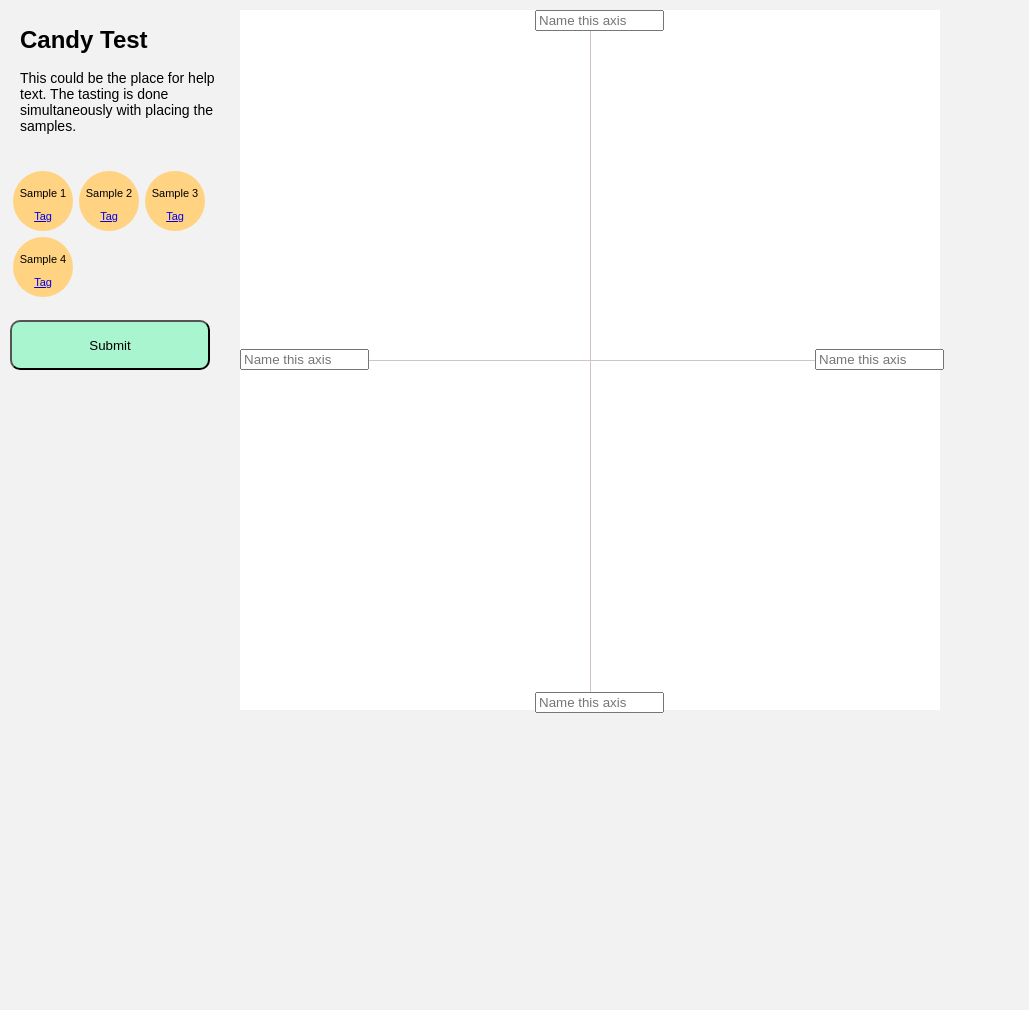
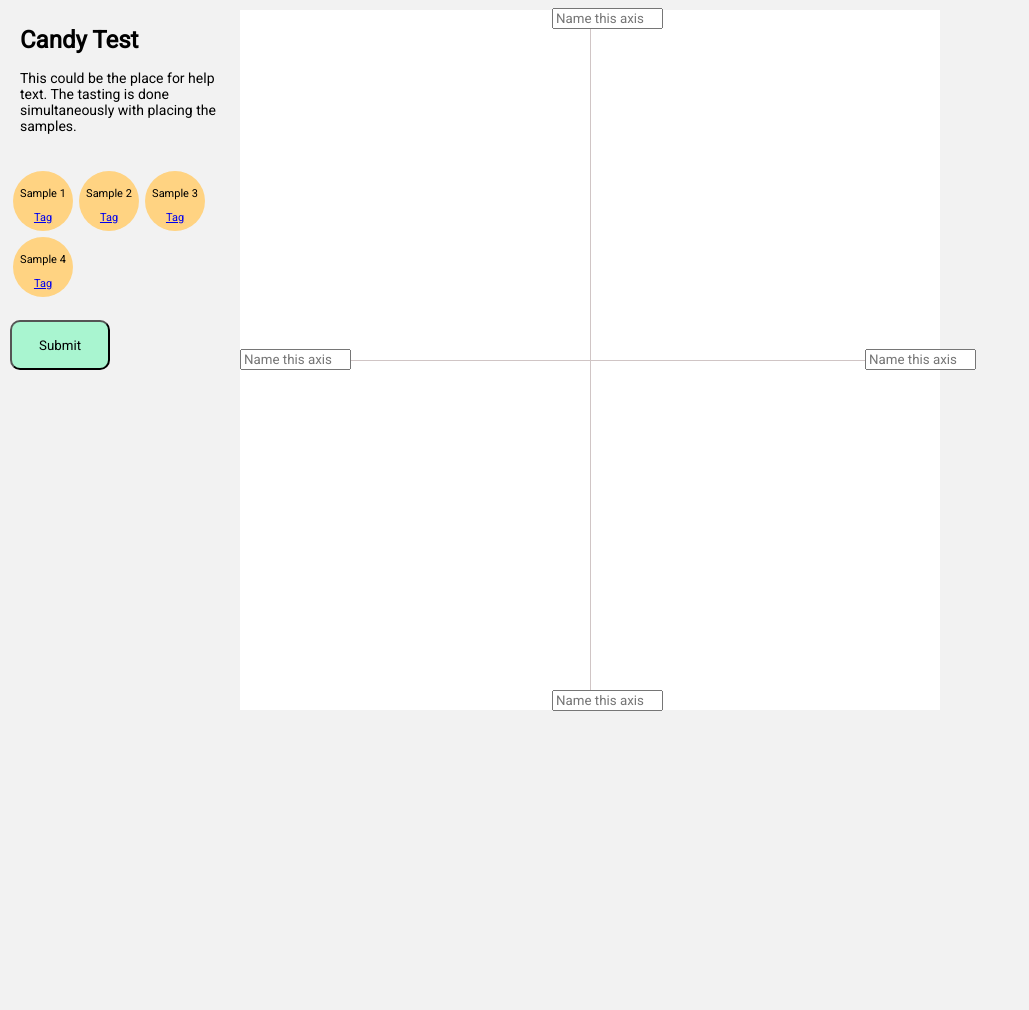
Before and after one commit to Esensorics/esenrosicsDevelopment, a PHP site: page / in a window 1280 px wide. Shown: the whole page, without its empty margins (0-1029 px from the left). Run offline with PHP 8.4, Linux system fonts and the light colour scheme; some libraries are stand-ins or nearby versions.

Commit message:
changed font

```diff
--- a/Team/index.html
+++ b/Team/index.html
@@ -8,6 +8,7 @@
   <script src="https://code.jquery.com/ui/1.11.4/jquery-ui.js"></script>
   <link rel="stylesheet" href="style.css">
   <script>
+
 
   $(function() {
 
@@ -227,6 +228,8 @@ $(".add_tag_layer").click(function(e) {
 
 
   </script>
+  <link href='http://fonts.googleapis.com/css?family=Roboto:400' rel='stylesheet' type='text/css'>
+
 </head>
 <body>
 
@@ -274,13 +277,11 @@ $(".add_tag_layer").click(function(e) {
 	  	<input id="add_tag_newtag4" type="text" value="" />
 	  	<input type="button" name="tag" class="add_tag_layer_button" value="Add" onclick="javascript:$('#add_tag_link4').html('(' + $('#add_tag_newtag4').val() + ') <a href=&quot;javascript:$(\'#add_tag_layer4\').toggle();&quot;><img src=&quot;img/icon_edit.png&quot; width=&quot;10&quot; /></a>'); $('#add_tag_layer4').toggle();" />
 	  </div>
-    	</div>
+  </div>
 </div>
+<button  type="button" id="submitbutton" onclick="submit_function()">Submit</button>
+   </div>
 
-
-     <button  type="button" id="submitbutton" onclick="submit_function()">Submit</button>
-
-  </div>
 
 
 
--- a/Team/style.css
+++ b/Team/style.css
@@ -1,5 +1,8 @@
+* {
+	font-family: 'Roboto', sans-serif;
+}
+
 body {
-	font-family: "Arial";
 	margin: 10px;
 	background: #f2f2f2;
 }
@@ -119,13 +122,12 @@ vertical-align: middle;
 
 #submitbutton {
     margin-top: 20px;
- border-radius: 10px;
-    width: 200px;
+ 	border-radius: 10px;
+    width: 100px;
     height: 50px;
-	vertical-align: left;
+	vertical-align: middle;
     background: #A9F5D0;
 }
-
 
 
 #axis_horisontal {
@@ -148,9 +150,8 @@ vertical-align: middle;
 	width: 0px;
 	height: 0px;
 	position: relative;
-	top: -1051px;
-	left: 295px;
-	border: 0px solid #000;
+	top: -1053px;
+	left: 312px;
 	vertical-align: bottom;
 	z-index: 50;
 }
@@ -160,8 +161,8 @@ vertical-align: middle;
 	width: 0px;
 	height: 0px;
 	position: relative;
-	top: -369px;
-	left: 295px;
+	top: -371px;
+	left: 312px;
 	border: 0px solid #000;
 	vertical-align: bottom;
 	z-index: 50;
@@ -185,7 +186,7 @@ vertical-align: middle;
 	height: 0px;
 	position: relative;
 	top: -712px;
-	left: 575px;
+	left: 625px;
 	border: 0px solid #000;
 	vertical-align: bottom;
 	z-index: 50;
```
